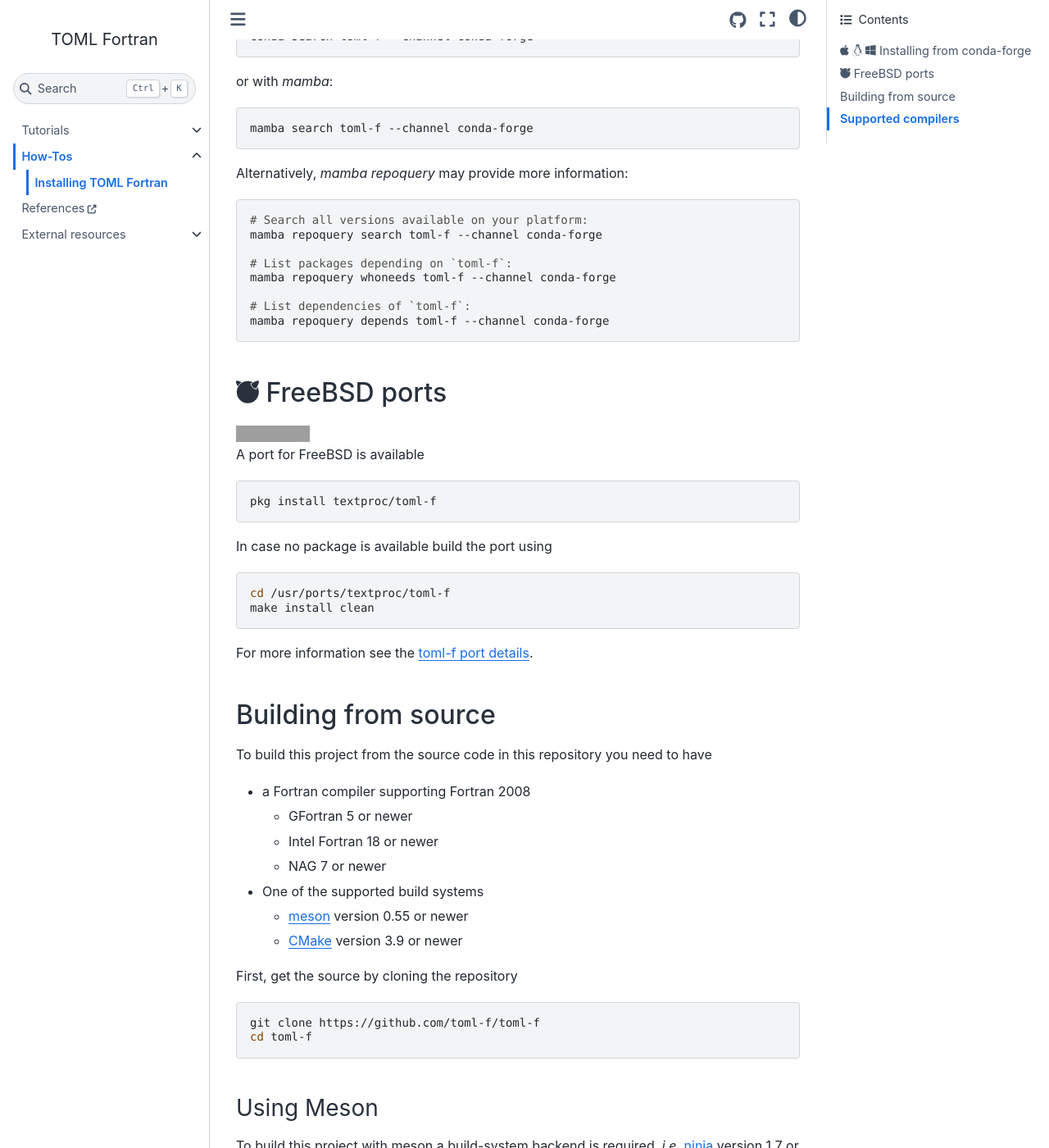
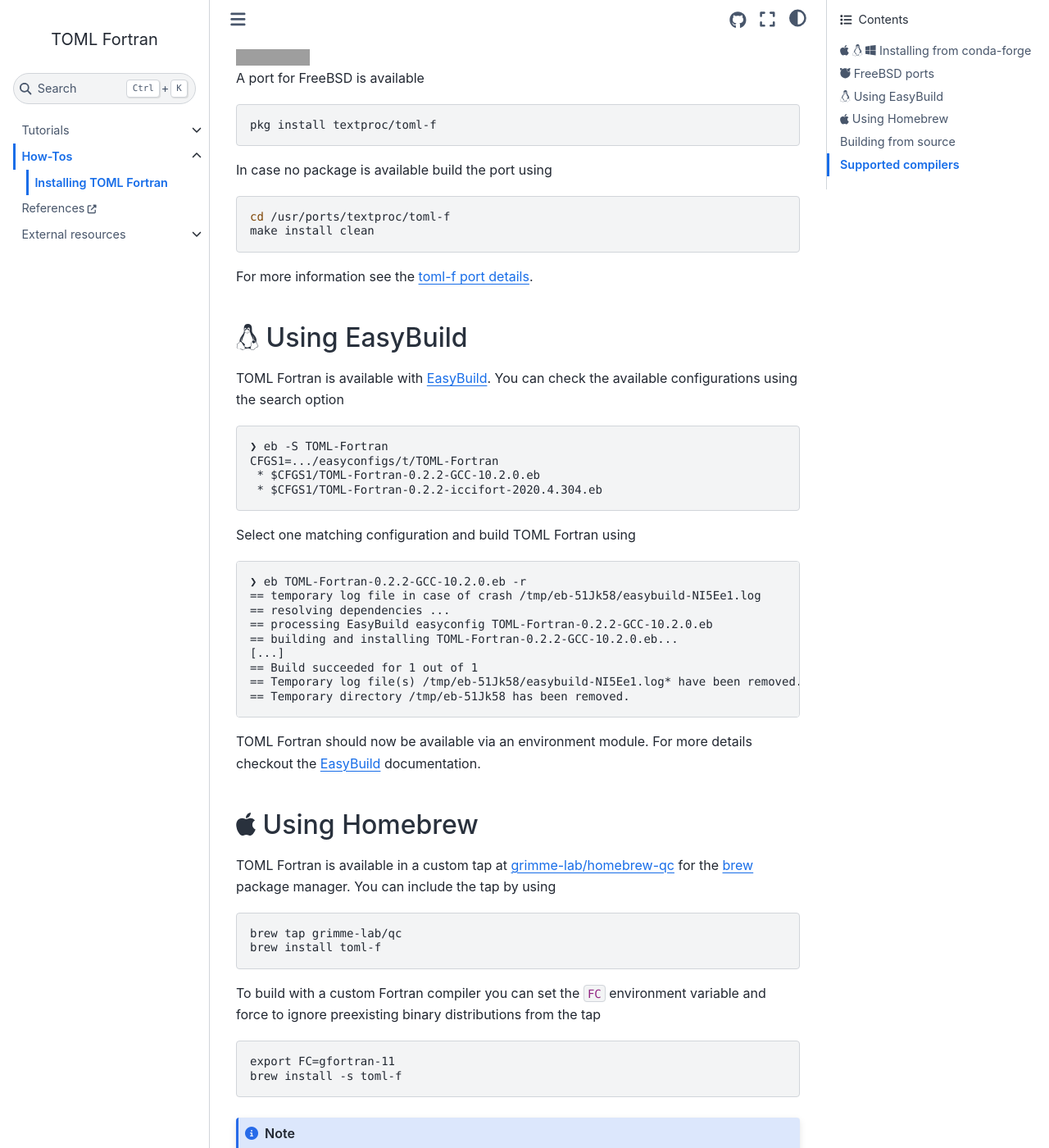
Before and after one commit to toml-f/toml-f, a Sphinx documentation site: the page built from doc/how-to/installation.rst, in a window 1280 px wide and 1400 px high, scrolled down 824 px. Shown: the whole window at 82% size. Built offline with Sphinx 7.4.7 and the Sphinx Book theme 1.1.4, drawn with Linux system fonts in a browser that asks for light colours; pages that are not in the unit, such as notebooks, are missing from menus; some of the changed text lies outside the part shown; grey boxes are pictures that could not be loaded.

Commit message:
Update documentation on installation instructions (#78)
- update German translation of pages

```diff
--- a/doc/how-to/installation.rst
+++ b/doc/how-to/installation.rst
@@ -17,51 +17,26 @@
    :target: https://github.com/conda-forge/toml-f-feedstock
 
 
-This project is packaged for the *conda* package manager and available on the *conda-forge* channel.
-To install the *conda* package manager we recommend the `miniforge <https://github.com/conda-forge/miniforge/releases>`_ installer.
+This project is packaged for the *mamba* package manager and available on the *conda-forge* channel.
+To install the *mamba* package manager we recommend the `mambaforge <https://github.com/conda-forge/miniforge/releases>`_ installer.
 If the *conda-forge* channel is not yet enabled, add it to your channels with
 
 .. code-block:: bash
 
-   conda config --add channels conda-forge
-   conda config --set channel_priority strict
+   mamba config --add channels conda-forge
+   mamba config --set channel_priority strict
 
-Once the *conda-forge* channel has been enabled, TOML Fortran can be installed with *conda*:
-
-.. code-block:: shell
-
-   conda install toml-f
-
-or with *mamba*:
+Once the *conda-forge* channel has been enabled, TOML Fortran can be installed with *mamba*:
 
 .. code-block:: shell
 
    mamba install toml-f
 
-It is possible to list all of the versions of TOML Fortran available on your platform with *conda*:
+It is possible to list all of the versions of TOML Fortran available on your platform with *mamba*:
 
 .. code-block:: shell
 
-   conda search toml-f --channel conda-forge
-
-or with *mamba*:
-
-.. code-block:: shell
-
-   mamba search toml-f --channel conda-forge
-
-Alternatively, *mamba repoquery* may provide more information:
-
-.. code-block:: shell
-
-   # Search all versions available on your platform:
    mamba repoquery search toml-f --channel conda-forge
-
-   # List packages depending on `toml-f`:
-   mamba repoquery whoneeds toml-f --channel conda-forge
-
-   # List dependencies of `toml-f`:
-   mamba repoquery depends toml-f --channel conda-forge
 
 
 :fab:`freebsd` FreeBSD ports
@@ -85,6 +60,60 @@
    make install clean
 
 For more information see the `toml-f port details <https://www.freshports.org/textproc/toml-f/>`_.
+
+
+:fab:`linux` Using EasyBuild
+----------------------------
+
+TOML Fortran is available with `EasyBuild <https://docs.easybuild.io/en/latest/index.html>`_.
+You can check the available configurations using the search option
+
+.. code-block:: text
+
+   ❯ eb -S TOML-Fortran
+   CFGS1=.../easyconfigs/t/TOML-Fortran
+    * $CFGS1/TOML-Fortran-0.2.2-GCC-10.2.0.eb
+    * $CFGS1/TOML-Fortran-0.2.2-iccifort-2020.4.304.eb
+
+Select one matching configuration and build TOML Fortran using
+
+.. code-block:: text
+
+   ❯ eb TOML-Fortran-0.2.2-GCC-10.2.0.eb -r
+   == temporary log file in case of crash /tmp/eb-51Jk58/easybuild-NI5Ee1.log
+   == resolving dependencies ...
+   == processing EasyBuild easyconfig TOML-Fortran-0.2.2-GCC-10.2.0.eb
+   == building and installing TOML-Fortran-0.2.2-GCC-10.2.0.eb...
+   [...]
+   == Build succeeded for 1 out of 1
+   == Temporary log file(s) /tmp/eb-51Jk58/easybuild-NI5Ee1.log* have been removed.
+   == Temporary directory /tmp/eb-51Jk58 has been removed.
+
+TOML Fortran should now be available via an environment module.
+For more details checkout the `EasyBuild`_ documentation.
+
+
+:fab:`apple` Using Homebrew
+---------------------------
+
+TOML Fortran is available in a custom tap at `grimme-lab/homebrew-qc <https://github.com/grimme-lab/homebrew-qc>`__ for the `brew <https://brew.sh>`_ package manager.
+You can include the tap by using
+
+.. code-block:: text
+
+   brew tap grimme-lab/qc
+   brew install toml-f
+
+To build with a custom Fortran compiler you can set the ``FC`` environment variable and force to ignore preexisting binary distributions from the tap
+
+.. code-block:: text
+
+   export FC=gfortran-11
+   brew install -s toml-f
+
+.. note::
+
+   TOML Fortran has not yet been submitted to `homebrew-core <https://github.com/homebrew/homebrew-core>`_.
 
 
 Building from source
--- a/doc/index.rst
+++ b/doc/index.rst
@@ -34,6 +34,7 @@
 
 This project provides a library to work with `TOML <https://toml.io>`_ files and data structures and allows to define data serialization and deserialization in Fortran.
 The currently supported TOML standard is `version 1.0.0 <https://toml.io/en/v1.0.0>`__.
+The TOML Fortran project is hosted at GitHub at `toml-f/toml-f <https://github.com/toml-f/toml-f>`__.
 
 A typical package manifest for Fortran package manager (`fpm <https://fpm.fortran-lang.org>`_) specified in TOML is shown below
 
```
Also changed, not shown: 4 other files.
